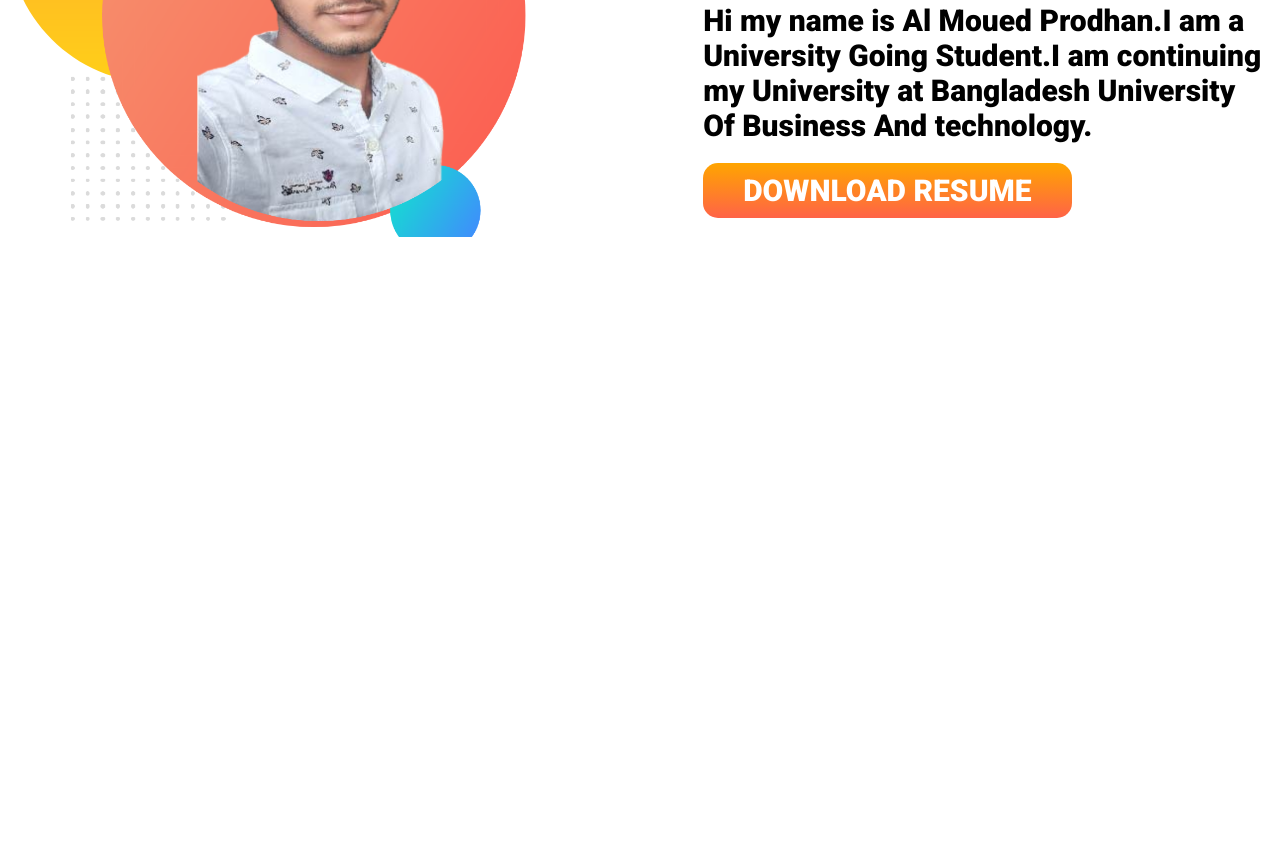
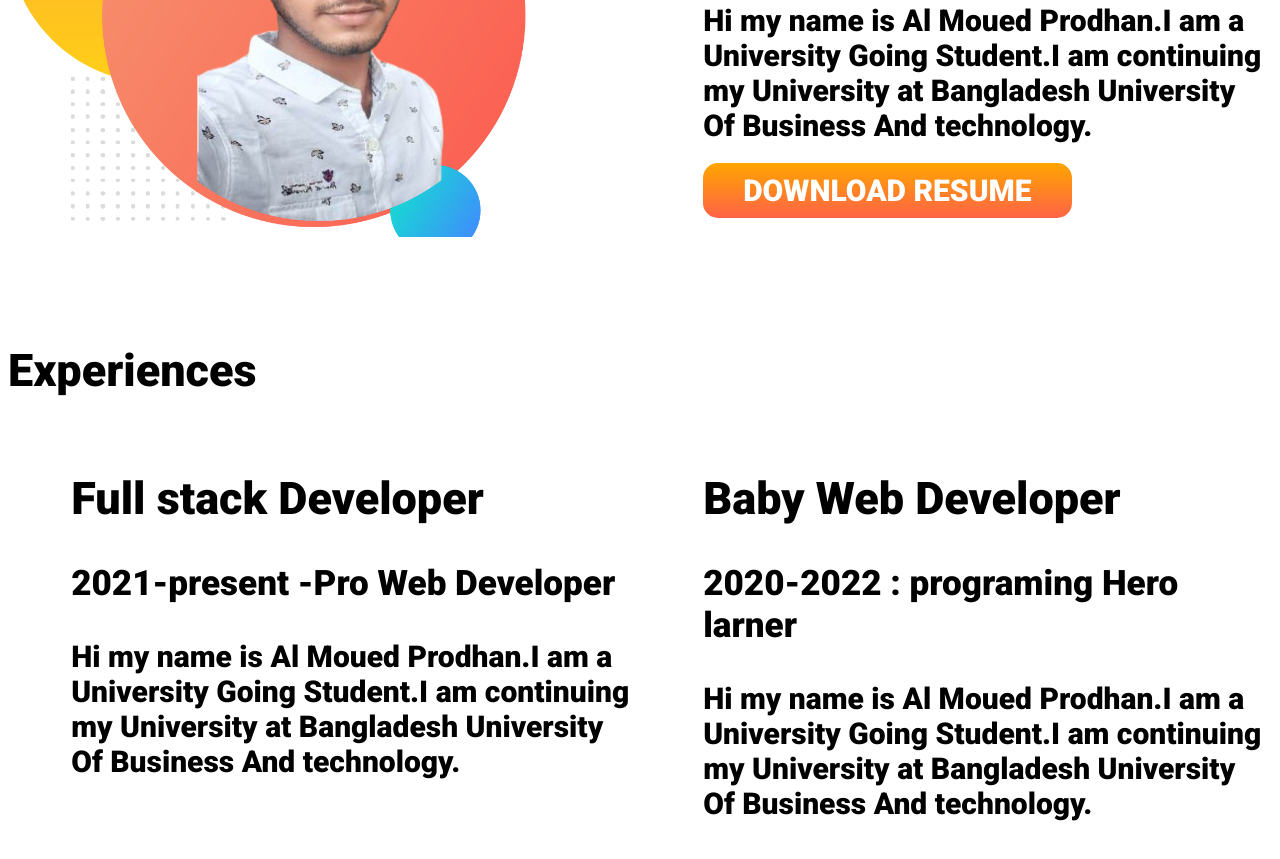
Before and after one commit to almoued2020/Mo_1_Mi_4, a plain HTML site: page index.html in a window 1280 px wide. Shown: the part 865-1724 px from the top of the page. Before the commit the page ends 1209 px from the top, so only its background shows below. Drawn offline with Linux system fonts and the light colour scheme; files whose address does not match are found by name.

Commit message:
class-flexiable-container added in section

```diff
--- a/css/style.css
+++ b/css/style.css
@@ -6,7 +6,7 @@ font-size: 30px;
 .colour-orange{
     color: orange;
 }
-section{
+.flexiable-container{
     display: flex;
     margin-bottom: 100px;
 }
--- a/index.html
+++ b/index.html
@@ -23,7 +23,7 @@
 </head>
 
 <body>
-    <section class="top-banner">
+    <section class="top-banner flexiable-container">
         <div class="half-width">
             <h1>Welcome To</h1>
             <h1> <span class="colour-orange"> Al Moued</span> World</h1>
@@ -42,7 +42,7 @@
         </div>
     </section>
 
-    <section class="dream-big">
+    <section class="dream-big flexiable-container">
         <div class="half-width">
             <img src="images/my-bg.png" alt="">
         </div>
@@ -57,6 +57,34 @@
             <a class="link-button" targer="_blank" href="">DOWNLOAD RESUME</a>
         </div>
     </section>
+
+
+
+    <section class="experience-area ">
+        <h1>Experiences</h1>
+        <div class=" flexiable-container">
+            <div class="half-width">
+                <h1>Full stack Developer</h1>
+                <h3>2021-present -Pro Web Developer</h3>
+                <p>
+                    Hi my name is Al Moued Prodhan.I am a University Going Student.I am continuing my University at
+                    Bangladesh
+                    University Of Business And technology.
+                </p>
+
+            </div>
+
+            <div class="half-width">
+                <h1>Baby Web Developer</h1>
+                <h3>2020-2022 : programing Hero larner</h3>
+                <p>
+                    Hi my name is Al Moued Prodhan.I am a University Going Student.I am continuing my University at
+                    Bangladesh
+                    University Of Business And technology.
+                </p>
+            </div>
+        </div>
+    </section>
 </body>
 
 </html>
```
